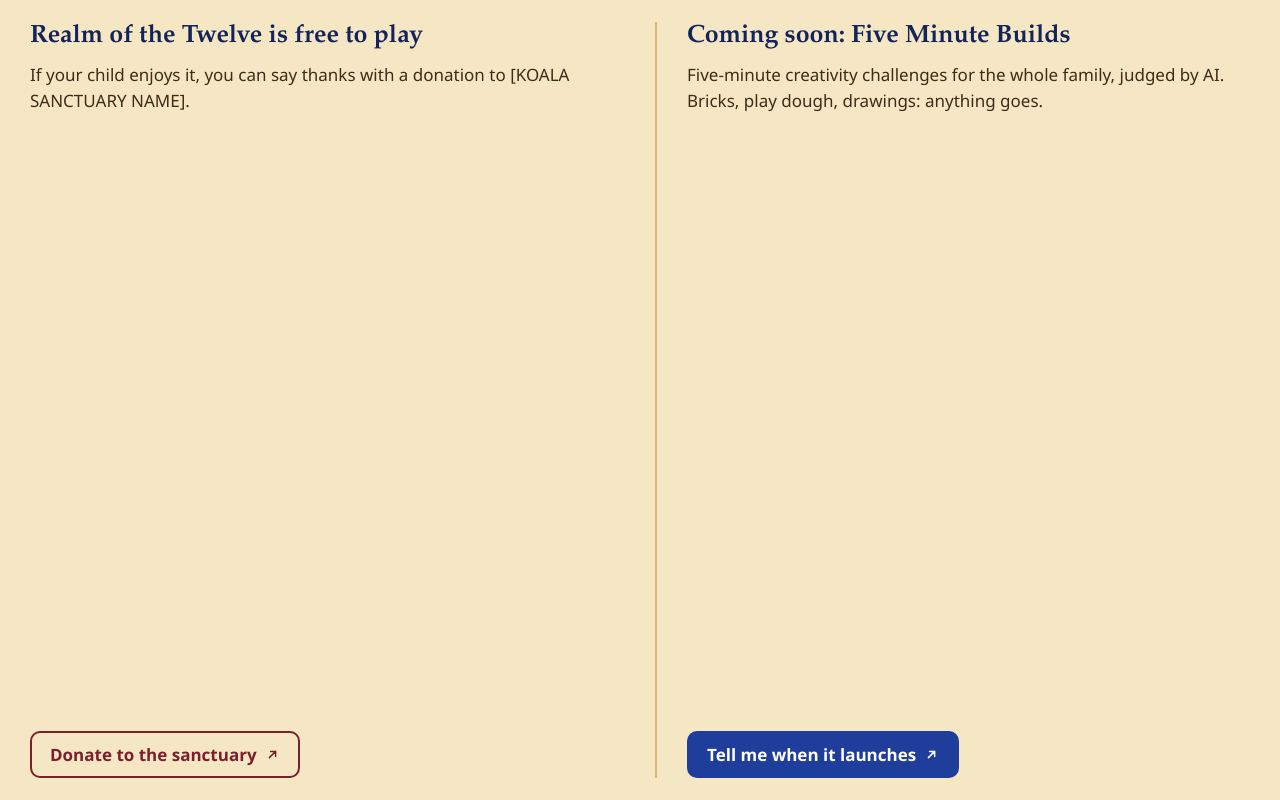
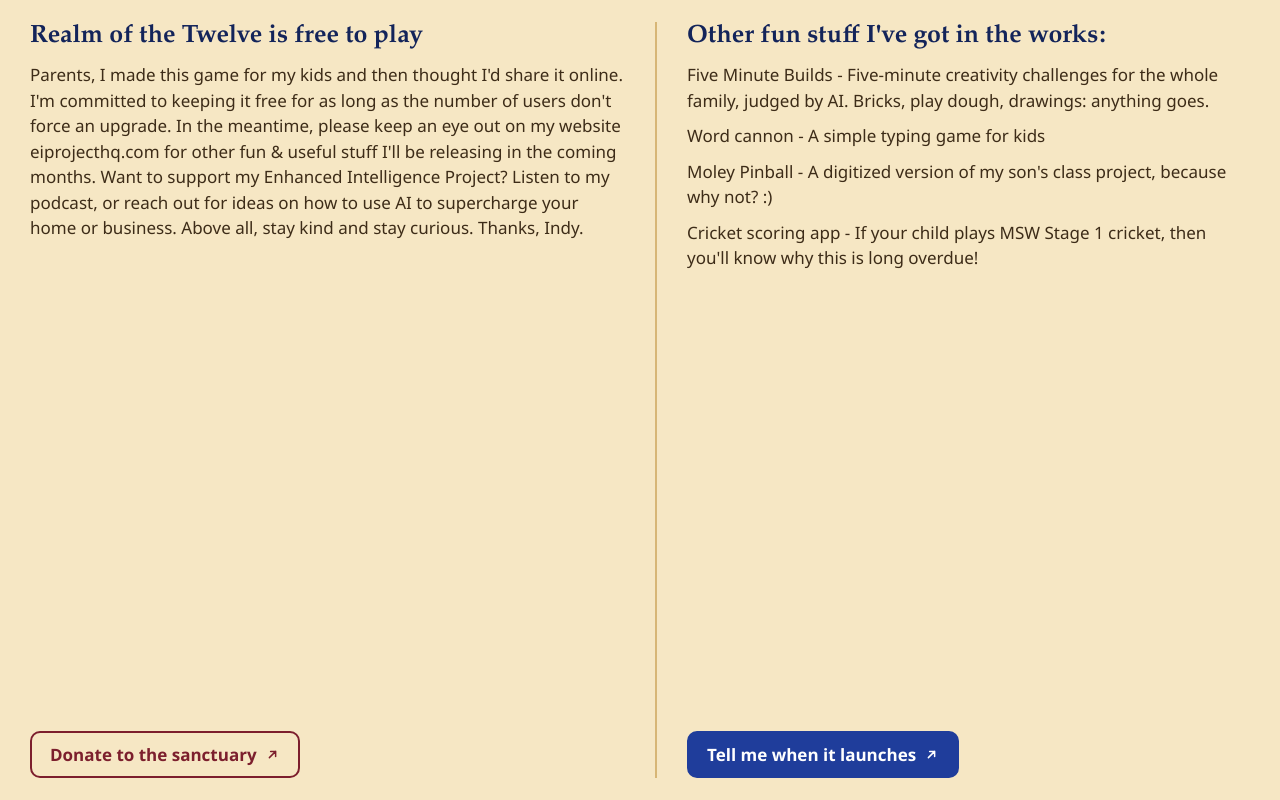
Before and after one commit to eiProjectHQ/realm-promo, a plain HTML site: page index.html in a window 1280 px wide. Drawn offline with Linux system fonts and the light colour scheme.

Commit message:
Update index.html

```diff
--- a/index.html
+++ b/index.html
@@ -55,7 +55,7 @@
   <section class="item">
     <!-- EDIT: the first message -->
     <h2>Realm of the Twelve is free to play</h2>
-    <p>If your child enjoys it, you can say thanks with a donation to [KOALA SANCTUARY NAME].</p>
+    <p>Parents, I made this game for my kids and then thought I'd share it online. I'm committed to keeping it free for as long as the number of users don't force an upgrade. In the meantime, please keep an eye out on my website eiprojecthq.com for other fun & useful stuff I'll be releasing in the coming months. Want to support my Enhanced Intelligence Project? Listen to my podcast, or reach out for ideas on how to use AI to supercharge your home or business. Above all, stay kind and stay curious. Thanks, Indy.</p>
     <!-- EDIT: the sanctuary's donation page goes in href -->
     <a class="button quiet" href="https://eiprojecthq.com" rel="noopener">Donate to the sanctuary
       <svg width="15" height="15" viewBox="0 0 24 24" fill="none" stroke="currentColor" stroke-width="2.4" stroke-linecap="round" stroke-linejoin="round" aria-hidden="true"><path d="M7 17 17 7M9 7h8v8"/></svg>
@@ -64,8 +64,11 @@
 
   <section class="item">
     <!-- EDIT: the second message -->
-    <h2>Coming soon: Five Minute Builds</h2>
-    <p>Five-minute creativity challenges for the whole family, judged by AI. Bricks, play dough, drawings: anything goes.</p>
+    <h2>Other fun stuff I've got in the works:</h2>
+    <p>Five Minute Builds - Five-minute creativity challenges for the whole family, judged by AI. Bricks, play dough, drawings: anything goes.</p>
+    <p>Word cannon - A simple typing game for kids</p>
+    <p>Moley Pinball - A digitized version of my son's class project, because why not? :)</p>
+    <p>Cricket scoring app - If your child plays MSW Stage 1 cricket, then you'll know why this is long overdue!</p>
     <!-- EDIT: the sign-up page for news goes in href -->
     <a class="button bold" href="https://eiprojecthq.com" rel="noopener">Tell me when it launches
       <svg width="15" height="15" viewBox="0 0 24 24" fill="none" stroke="currentColor" stroke-width="2.4" stroke-linecap="round" stroke-linejoin="round" aria-hidden="true"><path d="M7 17 17 7M9 7h8v8"/></svg>
```
